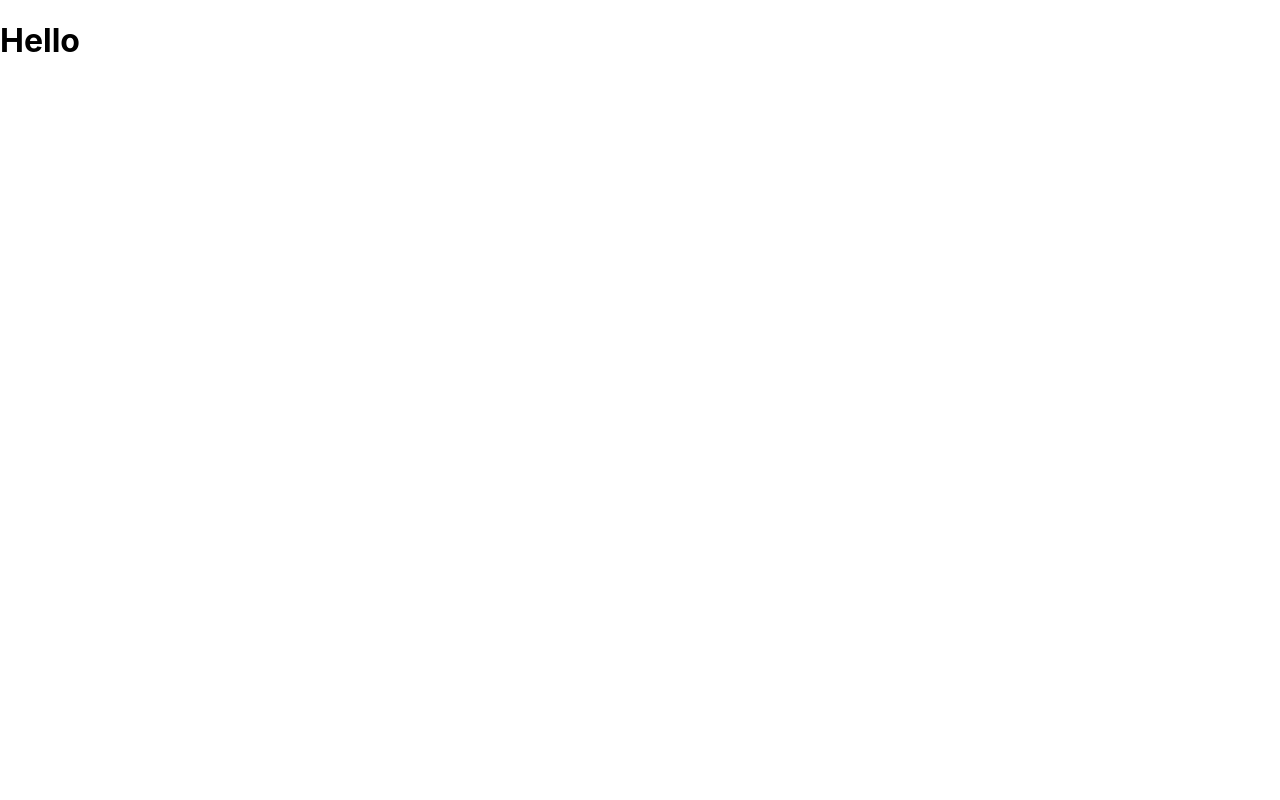
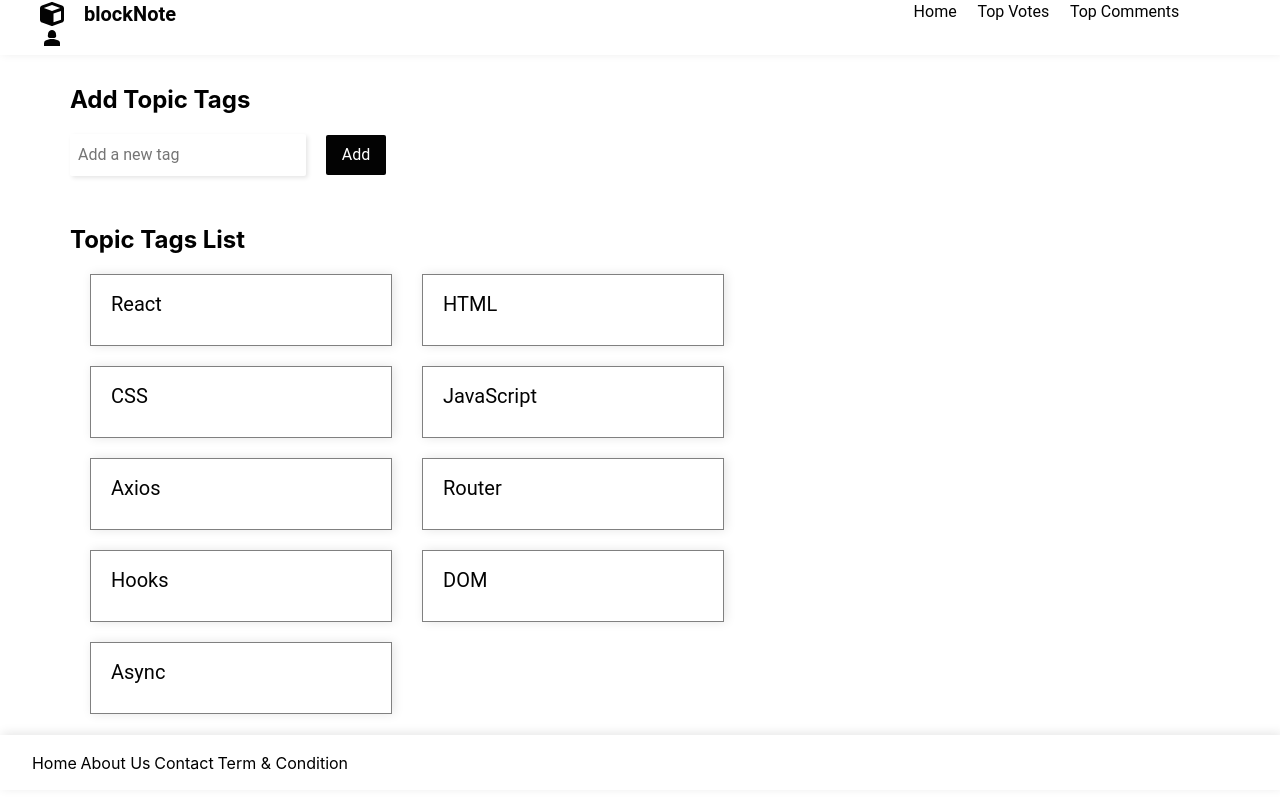
Before and after one commit to Chaeshin/blockchain, a React (Create React App) app: page /addTags in a window 1280 px wide. Built offline with nearby package versions, Linux system fonts and the light colour scheme.

Commit message:
done partially Add Topic page UI

```diff
--- a/src/AddTopicTags.js
+++ b/src/AddTopicTags.js
@@ -1,6 +1,56 @@
+import './App.css';
+import { useState } from "react";
+
 const AddTopicTags = () => {
+    const [footer] = useState(['Home', 'About Us', 'Contact', 'Term & Condition']);
+    const [nav] = useState(['Home', 'Top Votes', 'Top Comments']);
+    const [tags] = useState(['React', 'HTML', 'CSS', 'JavaScript', 'Axios', 'Router', 'Hooks', 'DOM', 'Async']);
     return(
-      <h1>Hello</h1>
+        <div className="screen">
+            <div className="header">
+                <svg className="logoIcon"  viewBox="0 0 512 512">
+                    <path d="M234.5 5.709C248.4 .7377 263.6 .7377 277.5 5.709L469.5 74.28C494.1 83.38 512 107.5 512 134.6V377.4C512 404.5 494.1 428.6 469.5 437.7L277.5 506.3C263.6 511.3 248.4 511.3 234.5 506.3L42.47 437.7C17 428.6 0 404.5 0 377.4V134.6C0 107.5 17 83.38 42.47 74.28L234.5 5.709zM256 65.98L82.34 128L256 190L429.7 128L256 65.98zM288 434.6L448 377.4V189.4L288 246.6V434.6z"></path>
+                </svg>
+                <div className="appName">blockNote</div>
+                <div className="navLinks">
+                    <div style={{width: '30%', display: 'flex', justifyContent: 'space-evenly'}}>
+                    {nav.map((topic, index) => (
+                        <div key={index} className="topicComments">{topic}</div>
+                    ))}
+                    </div>
+                </div>
+                <div>
+                    <svg className="logoIcon"  viewBox="0 0 24 24">
+                    <path fill="none" d="M0 0h24v24H0z"></path>
+                    <path d="M18.39 14.56C16.71 13.7 14.53 13 12 13s-4.71.7-6.39 1.56A2.97 2.97 0 0 0 4 17.22V20h16v-2.78c0-1.12-.61-2.15-1.61-2.66zM9.78 12h4.44c1.21 0 2.14-1.06 1.98-2.26l-.32-2.45C15.57 5.39 13.92 4 12 4S8.43 5.39 8.12 7.29L7.8 9.74c-.16 1.2.77 2.26 1.98 2.26z"></path>
+                    </svg>
+                </div>
+            </div>
+            <div className="container">
+                <div className='addContainer'>
+                    <div style={{marginLeft: '70px', marginTop: '10px'}}><h2>Add Topic Tags</h2></div>
+                    <div style={{marginLeft: '70px'}}>
+                        <input className='inputTag' placeholder='Add a new tag' />
+                        <button className='btnAddTag'>Add</button>
+                    </div>
+                </div>
+                <div className='topicsContainer'>
+                    <div style={{marginLeft: '70px', marginTop: '10px'}}><h2>Topic Tags List</h2></div>
+                    <div class="tagListContainer">
+                        {tags.map((topic, index) => (
+                            <div key={index} className="tagsContainer"><span className='text'>{topic}</span></div>
+                        ))}
+                    </div>
+                </div>
+            </div>
+            <div className="footer">
+                <div className="footerText">
+                {footer.map((topic, index) => (
+                    <div key={index}>{topic}</div>
+                ))}
+                </div>
+            </div>
+        </div>
     );
   };
 
--- a/src/App.css
+++ b/src/App.css
@@ -66,7 +66,7 @@
 .appName{
   color: #030303;
   font-size: 20px;
-  font-family: Roboto;
+  font-family: "Roboto";
   font-weight: 700;
   line-height: 24px;
 }
@@ -80,7 +80,7 @@
 .topicComments{
   color: #030303;
   font-size: 16px;
-  font-family: Roboto;
+  font-family: "Roboto";
   font-weight: 400;
   line-height: 19px;
 }
@@ -88,7 +88,7 @@
 .txtTitle{
   color: #030303;
   font-size: 24px;
-  font-family: Roboto;
+  font-family: "Roboto";
   font-weight: 700;
   line-height: 28px;
   margin-top: 15px;
@@ -151,3 +151,90 @@
   flex-wrap: wrap;
   margin-left: 30px;
 }
+
+.container{
+  width: 100%;
+  height: 85vh;
+  display: flex;
+  flex-direction: column;
+
+}
+
+.addContainer{
+  width: 70%;
+  height: 150px;
+  display: flex;
+  flex-direction: column;
+  flex-wrap: wrap;
+  align-content: flex-start;
+
+}
+
+.topicsContainer{
+  width: 70%;
+  height: auto;
+}
+
+.inputTag{
+  top: 178px;
+  left: 60px;
+  width: 236px;
+  height: 42px;
+  padding: 0px 8px;
+  border: 0;
+  box-sizing: border-box;
+  border-radius: 2px;
+  box-shadow: 2px 2px 4px rgba(3,3,3,0.1);
+  background-color: #ffffff;
+  color: #a9a9a9;
+  font-size: 16px;
+  font-family: "Roboto";
+  font-weight: 400;
+  line-height: 19px;
+  outline: none;
+}
+
+.btnAddTag{
+  cursor: pointer;
+  top: 179px;
+  left: 312px;
+  width: 60px;
+  height: 40px;
+  padding: 0px 8px;
+  margin-left: 20px;
+  border: 0;
+  box-sizing: border-box;
+  border-radius: 2px;
+  background-color: #030303;
+  color: #ffffff;
+  font-size: 16px;
+  font-family: "Roboto";
+  font-weight: 400;
+  line-height: 19px;
+  outline: none;
+}
+
+.tagsContainer{
+  width: 280px;
+  height: 50px;
+  margin-right: 30px;
+  margin-bottom: 20px;
+  padding-top: 20px;
+  padding-left: 20px;
+  border: 0.5px solid grey;
+  box-shadow: 2px 0px 10px rgba(3,3,3,0.1);
+}
+
+.tagListContainer{
+  display: flex;
+  flex-wrap: wrap;
+  margin-left: 90px;
+}
+
+.text{
+  color: #030303;
+  font-size: 20px;
+  font-family: "Roboto";
+  font-weight: 400;
+  line-height: 19px;
+}
--- a/src/App.js
+++ b/src/App.js
@@ -1,7 +1,6 @@
-import { BrowserRouter as Router, Routes, Route, Link } from 'react-router-dom';
+import { BrowserRouter as Router, Routes, Route} from 'react-router-dom';
 import MostCommentedTopics from "./MostCommentedTopics";
 import AddTopicTags from "./AddTopicTags";
-
 
 const App = () => {
   return(
```
